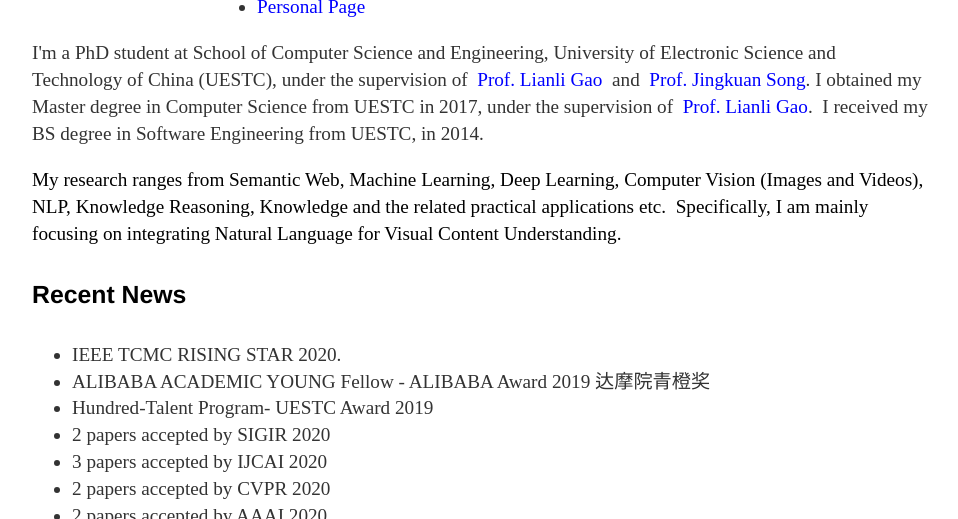
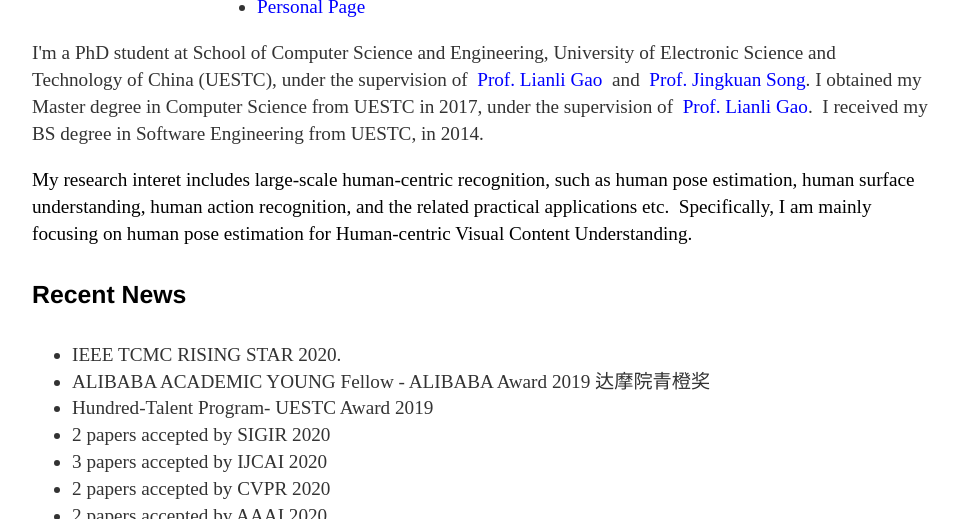
Before and after one commit to cfm-wxh/xuanhanwang.github.io, a Jekyll site: the page built from index.html, in a window 1280 px wide and 900 px high, cut to the strip 381-900 px from the top of the window. Shown: the whole strip, without its empty margins (160-1118 px from the left). Built offline with Jekyll 4.4.1, drawn with Linux system fonts in a browser that asks for light colours.

Commit message:
Update index.html

```diff
--- a/index.html
+++ b/index.html
@@ -29,7 +29,7 @@
 	<a href="https://lianligao.github.io/">
 	<font color="#0000ff">Prof. Lianli Gao</font></a>.&nbsp; I&nbsp;received my BS degree in Software Engineering from UESTC, in 2014.&nbsp;</font></p>
 
-	<p><font color="#000000"><font>My research ranges from Semantic Web, Machine Learning, Deep Learning, Computer Vision (Images and Videos), NLP, Knowledge&nbsp;Reasoning, Knowledge&nbsp;and the related practical applications etc.&nbsp; Specifically, I am mainly focusing on integrating Natural Language&nbsp;for Visual Content Understanding.&nbsp;</font></font></p>
+	<p><font color="#000000"><font>My research interet includes large-scale human-centric recognition, such as human pose estimation, human surface understanding, human action recognition, and the related practical applications etc.&nbsp; Specifically, I am mainly focusing on human pose estimation&nbsp;for Human-centric Visual Content Understanding.&nbsp;</font></font></p>
 
 <h4> Recent News</h4>
 	<ul>
```
